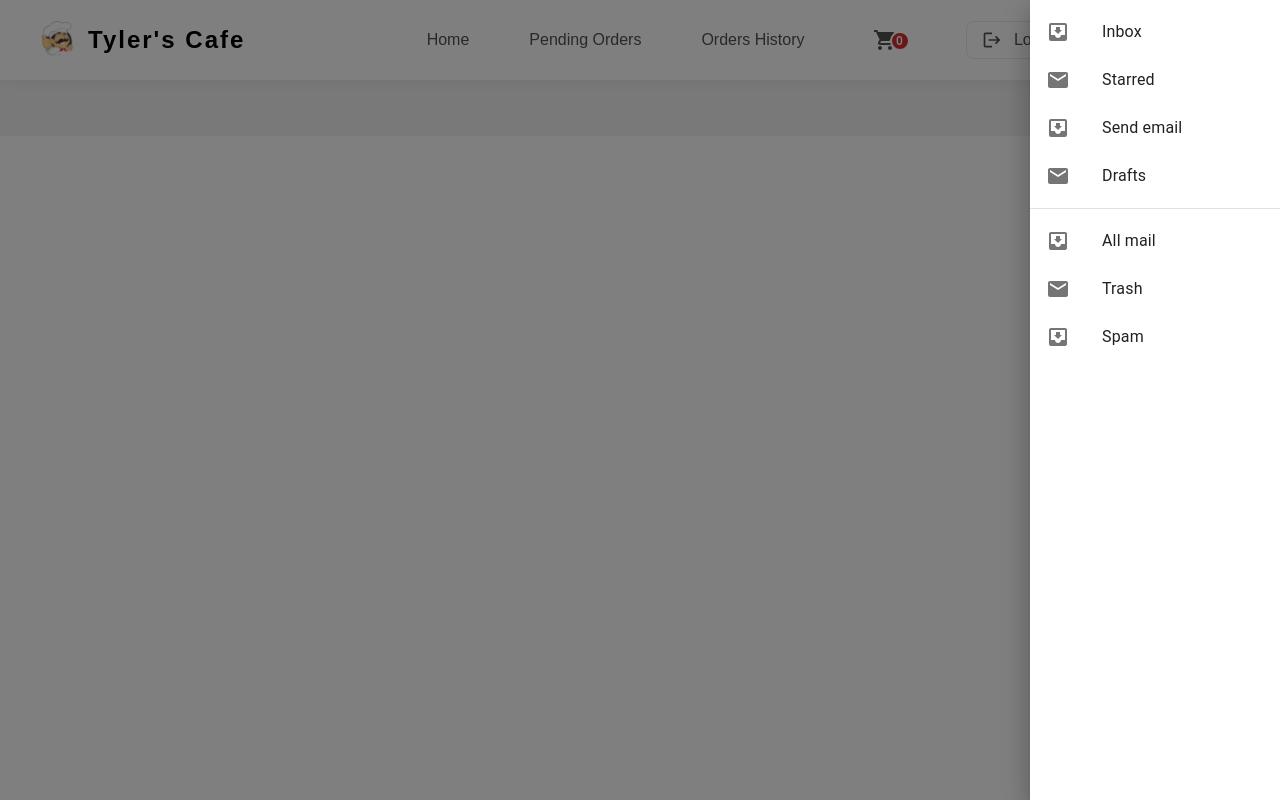
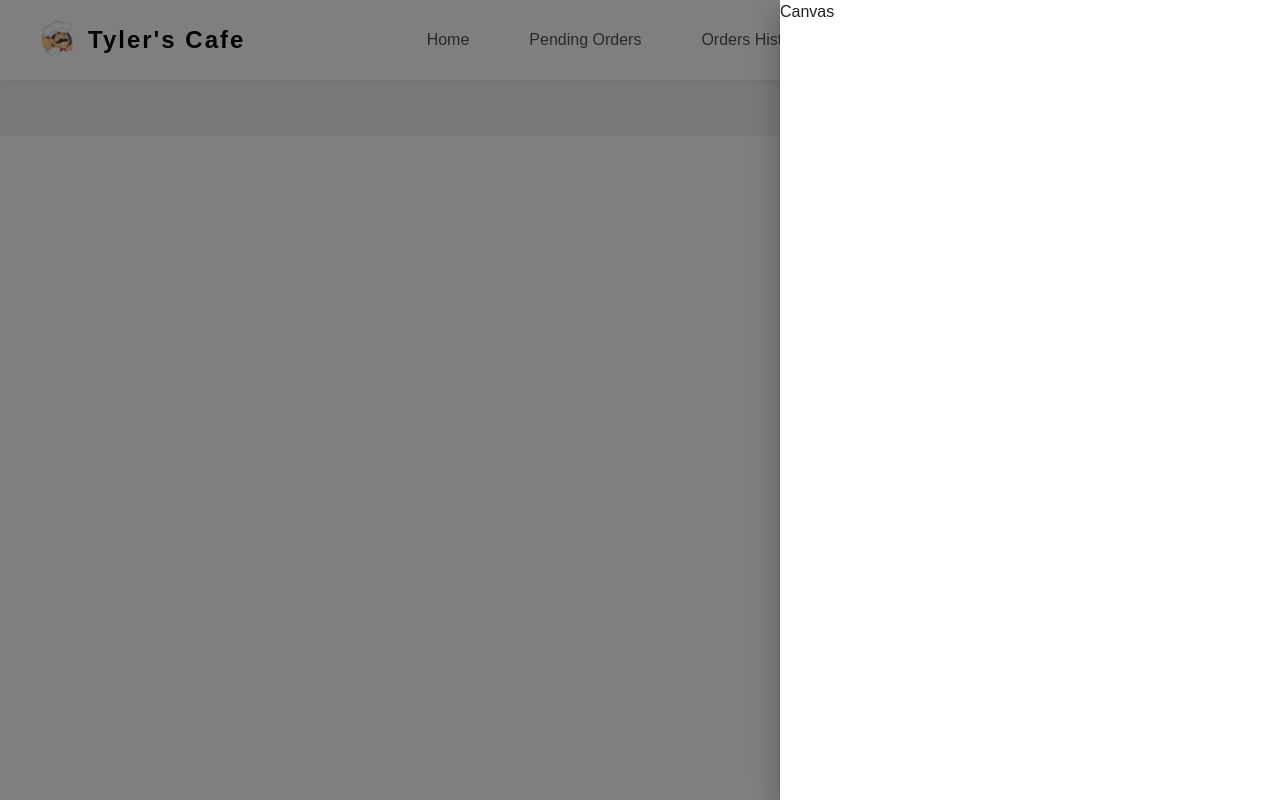
Before and after one commit to AshanSandeep06/Food-Shop-System, a React (Create React App) app in the folder frontend/: page / in a window 1280 px wide. Both pictures are taken after a click on the button "cart". Built offline with nearby package versions, Linux system fonts and the light colour scheme.

Commit message:
Content Updated in Header Component

```diff
--- a/frontend/src/components/Header/Header.tsx
+++ b/frontend/src/components/Header/Header.tsx
@@ -51,37 +51,12 @@ const Header = (props: HeaderProps) => {
 
   const list = (anchor: Anchor) => (
     <Box
-      sx={{ width: 250 }}
+      sx={{ width: 500 }}
       role="presentation"
       onClick={toggleDrawer(anchor, false)}
-      onKeyDown={toggleDrawer(anchor, false)}
-    >
-      <List>
-        {["Inbox", "Starred", "Send email", "Drafts"].map((text, index) => (
-          <ListItem key={text} disablePadding>
-            <ListItemButton>
-              <ListItemIcon>
-                {index % 2 === 0 ? <InboxIcon /> : <MailIcon />}
-              </ListItemIcon>
-              <ListItemText primary={text} />
-            </ListItemButton>
-          </ListItem>
-        ))}
-      </List>
-      <Divider />
-      <List>
-        {["All mail", "Trash", "Spam"].map((text, index) => (
-          <ListItem key={text} disablePadding>
-            <ListItemButton>
-              <ListItemIcon>
-                {index % 2 === 0 ? <InboxIcon /> : <MailIcon />}
-              </ListItemIcon>
-              <ListItemText primary={text} />
-            </ListItemButton>
-          </ListItem>
-        ))}
-      </List>
-    </Box>
+      onKeyDown={toggleDrawer(anchor, false)}>
+        <div>Canvas</div>
+      </Box>
   );
 
   // const activeLink = "border-b-[5px] rounded-[26%] w-[43%] border-[#7461e2]";
```
